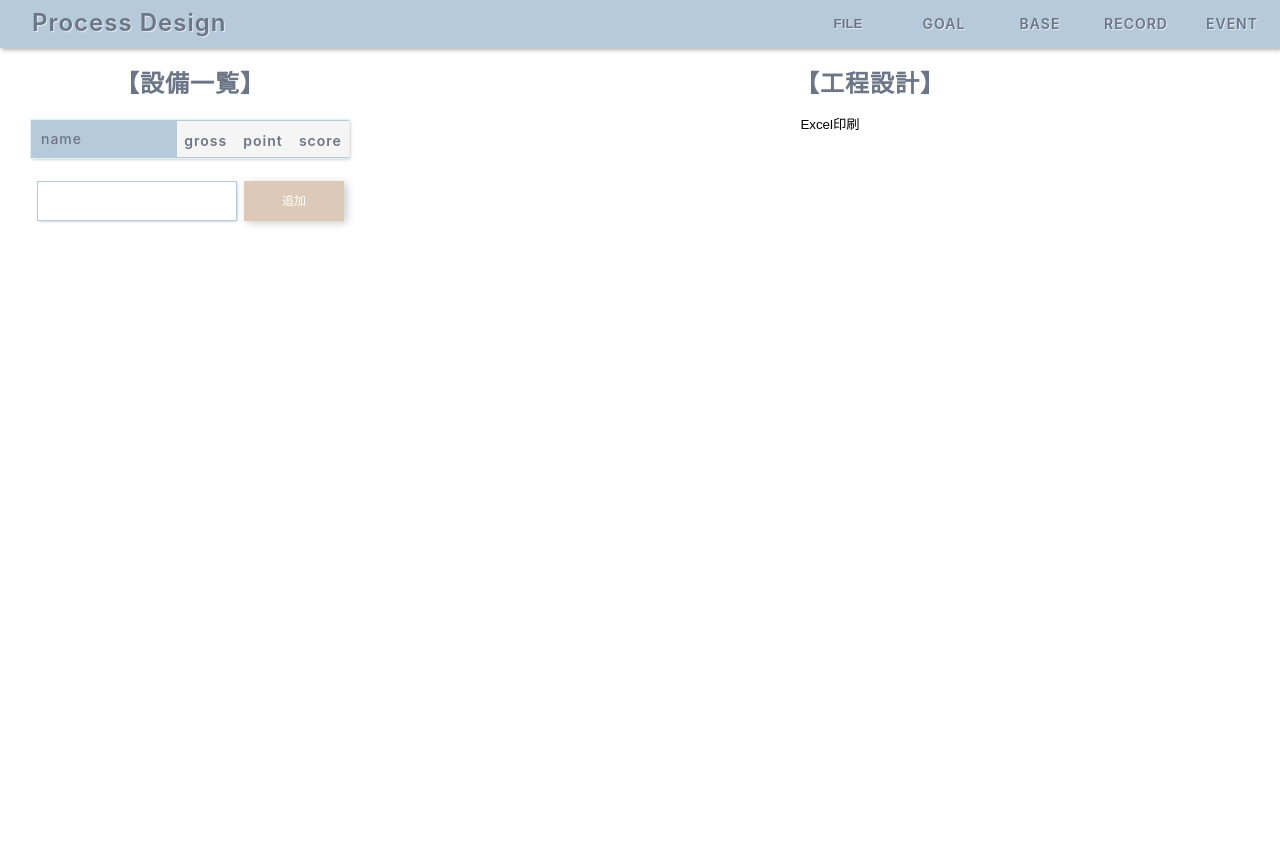
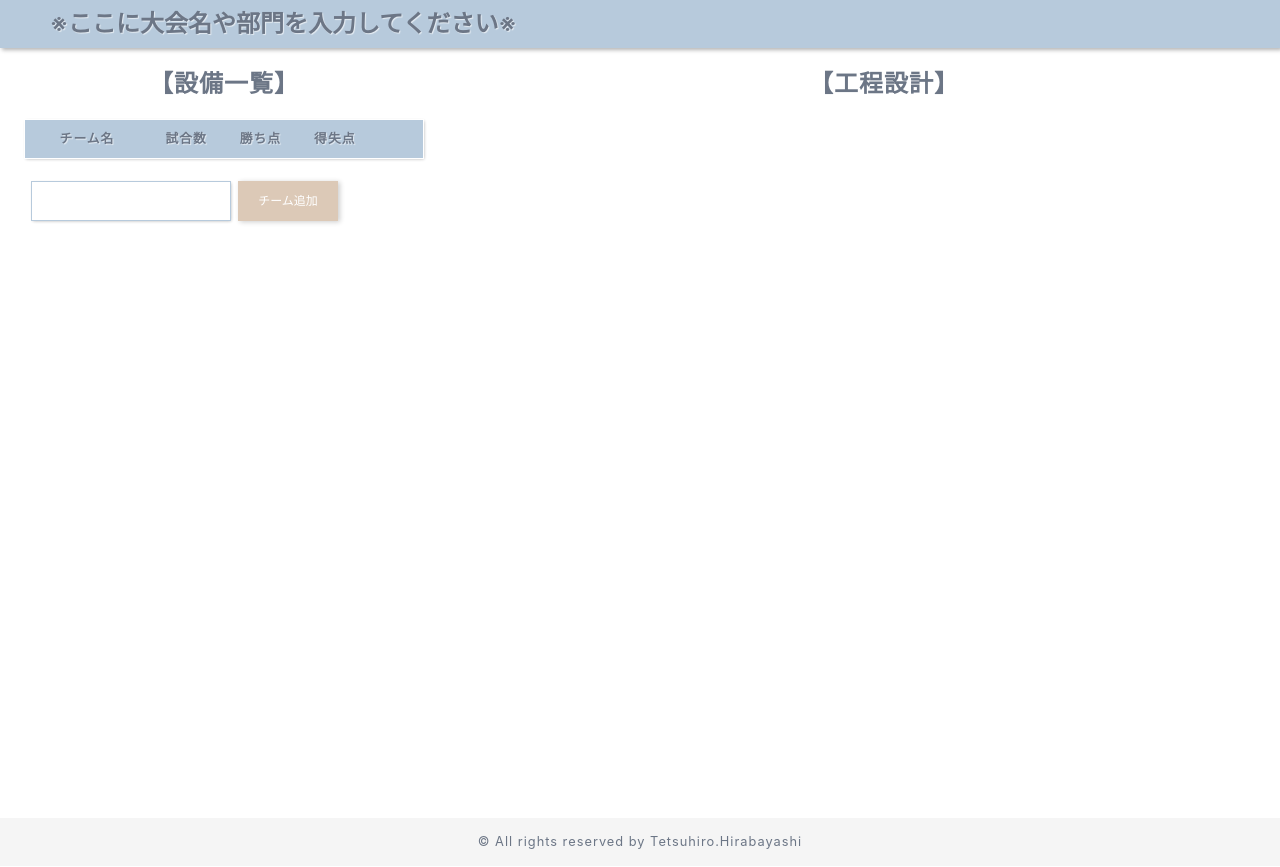
Before and after one commit to tetsu-hira/RecordApp, a React (Create React App) app: page / in a window 1280 px wide. Before the commit the page ends 800 px from the top, so only its background shows below. Built offline with nearby package versions, Linux system fonts and the light colour scheme.

Commit message:
チームの試合数カウントまで完成

```diff
--- a/public/css/style.css
+++ b/public/css/style.css
@@ -59,7 +59,6 @@ button {
 }
 
 .Footer {
-  position: absolute;
   bottom: 0;
   width: 100%;
   margin: auto;
@@ -92,6 +91,21 @@ button {
 }
 .Header h1 a:hover {
   opacity: 0.6;
+}
+.HeaderTitle {
+  width: 100%;
+  color: #6c7686;
+  border: none;
+  background-color: #b7cadc;
+  margin-left: 48px;
+  line-height: 2;
+  -webkit-appearance: none;
+  -moz-appearance: none;
+  appearance: none;
+  outline: none;
+  font-size: 1.5rem;
+  font-weight: 600;
+  text-shadow: 1px 1px 1px rgba(255, 255, 255, 0.65);
 }
 .Header .Jump {
   display: flex;
@@ -148,7 +162,7 @@ button {
   color: #fff;
   border: 1px solid #dcc9b7;
   margin: 8px 0;
-  box-shadow: 3px 2px 8px 0 rgba(0, 0, 0, 0.2);
+  box-shadow: 2px 1px 5px 0 rgba(0, 0, 0, 0.2);
 }
 .FormContent__button:hover {
   background-color: #ffffff;
@@ -162,56 +176,50 @@ button {
   border-top: none;
   display: flex;
   align-items: center;
-  border: 1px solid #e2f1f1;
+  border: 1px solid #fff;
   width: 100%;
   background-color: #b7cadc;
   box-shadow: 1px 1px 3px -1px rgba(0, 0, 0, 0.3);
+  text-shadow: 1px 1px 1px rgba(255, 255, 255, 0.65);
 }
 .Head .name {
-  font-size: 14px;
-  font-weight: 500;
+  font-size: 0.8rem;
+  font-weight: 600;
   color: #6c7686;
-  margin: auto auto auto 0;
-  text-align: left;
-  padding-left: 10px;
-  width: 200px;
+  margin: auto 0;
+  text-align: center;
+  width: 124px;
 }
 .Head .gross {
-  font-size: 14px;
-  font-weight: 500;
-  width: 80px;
+  font-size: 0.8rem;
   font-weight: 600;
+  width: 64px;
   height: 36px;
-  line-height: 40px;
-  background: #f5f5f5;
+  line-height: 36px;
   margin: auto;
   text-align: center;
 }
 .Head .point {
-  font-size: 14px;
-  font-weight: 500;
-  width: 80px;
+  font-size: 0.8rem;
   font-weight: 600;
+  width: 64px;
   height: 36px;
-  line-height: 40px;
-  background: #f5f5f5;
+  line-height: 36px;
   margin: auto;
   text-align: center;
 }
 .Head .score {
-  font-size: 14px;
-  font-weight: 500;
+  font-size: 0.8rem;
+  font-weight: 600;
   color: #6c7686;
-  width: 80px;
-  font-weight: 600;
+  width: 64px;
   height: 36px;
-  line-height: 40px;
-  background: #f5f5f5;
+  line-height: 36px;
   margin: auto;
   text-align: center;
 }
 .Head .space {
-  width: auto;
+  width: 51px;
 }
 
 .Item {
@@ -232,51 +240,53 @@ button {
   box-shadow: 1px 1px 3px -1px rgba(0, 0, 0, 0.3);
 }
 .ItemList__data .name {
-  font-size: 14px;
-  font-weight: 500;
+  font-size: 1rem;
   color: #6c7686;
-  margin: auto auto auto 0;
+  margin: auto 0;
   text-align: left;
-  padding-left: 10px;
-  width: 200px;
+  padding-left: 6px;
+  width: 124px;
+  line-height: 1;
 }
 .ItemList__data .gross {
-  font-size: 14px;
-  font-weight: 500;
-  width: 80px;
+  font-size: 1rem;
+  width: 64px;
   font-weight: 600;
   height: 36px;
-  line-height: 40px;
+  line-height: 2.2;
   background: #f5f5f5;
   margin: auto;
   text-align: center;
 }
 .ItemList__data .point {
-  font-size: 14px;
-  font-weight: 500;
-  width: 80px;
+  font-size: 1rem;
+  width: 64px;
   font-weight: 600;
   height: 36px;
-  line-height: 40px;
+  line-height: 2.2;
   background: #f5f5f5;
   margin: auto;
   text-align: center;
 }
 .ItemList__data .score {
-  font-size: 14px;
-  font-weight: 500;
+  font-size: 1rem;
   color: #6c7686;
-  width: 80px;
+  width: 64px;
   font-weight: 600;
   height: 36px;
-  line-height: 40px;
+  line-height: 2.2;
   background: #f5f5f5;
   margin: auto;
   text-align: center;
 }
+.ItemList__data .AddPlan {
+  width: 48px;
+  margin: auto 5px auto 0;
+}
 
 .Process {
   margin-bottom: 50px;
+  min-height: 48em;
 }
 .ProcessContainer {
   margin: auto 0;
@@ -287,9 +297,9 @@ button {
   min-width: 1280px;
 }
 .ProcessContainer .ProcessMain .ProcessList {
-  width: 320px;
-  margin-left: 30px;
-  margin-right: 30px;
+  width: 400px;
+  margin-left: 24px;
+  margin-right: 24px;
 }
 .ProcessContainer .ProcessMain .ProcessList__Border {
   padding: 10px 0;
@@ -322,7 +332,7 @@ button {
 .ProcessContainer .ProcessMain .ProcessList__Border .AddPlan {
   background: #b7cadc;
   font-size: 12px;
-  width: 64px;
+  width: 48px;
   height: 30px;
   line-height: 20px;
   text-align: center;
@@ -332,7 +342,7 @@ button {
   border-bottom: 2px solid #7694b180;
   border-right: 1px solid #cdd6df;
   border-radius: 4px;
-  margin: 4px;
+  margin: auto 3px auto 0;
   box-shadow: 0px 1px 4px 1px rgba(0, 0, 0, 0.2);
   -webkit-transform-style: preserve-3d;
   transform-style: preserve-3d;
@@ -347,11 +357,11 @@ button {
   border: 1px solid #b7cadc;
 }
 .ProcessContainer .ProcessMain .Result {
-  width: 920px;
+  width: 832px;
 }
 .ProcessContainer .ProcessMain .Result .title {
   margin: auto;
-  padding-left: 80px;
+  padding-left: 40px;
 }
 .ProcessContainer .ProcessMain .Result__Border {
   padding-top: 5px;
@@ -363,7 +373,7 @@ button {
   width: 50%;
   margin-bottom: 1em;
   padding-bottom: 1em;
-  border-bottom: 1px solid #b7cadc;
+  border-bottom: 1px solid #6c7686;
 }
 .ProcessContainer .ProcessMain .Result__Border .FlexCount {
   height: 88px;
@@ -412,11 +422,11 @@ button {
   box-shadow: 0px 1px 3px 0 rgba(0, 0, 0, 0.25);
 }
 .ProcessContainer .ProcessMain .Result__Border .FlexName .ResultName {
-  font-size: 1.5rem;
+  font-size: 1.2rem;
   border: 1px solid #b7cadc;
-  width: 240px;
-  height: 44px;
-  line-height: 40px;
+  width: 197px;
+  height: 50px;
+  line-height: 46px;
   margin: 4px 10px;
   box-shadow: 0px 1px 3px 0 rgba(0, 0, 0, 0.25);
 }
@@ -450,7 +460,7 @@ button {
   height: 88px;
 }
 .ProcessContainer .ProcessMain .Result__Border .FlexCross__item {
-  width: 80px;
+  width: 40px;
   height: 44px;
   line-height: 44px;
 }
--- a/sass/Module/Footer.scss
+++ b/sass/Module/Footer.scss
@@ -1,5 +1,5 @@
 .Footer {
-  position: absolute;
+  // position: absolute;
   bottom: 0;
   width: 100%;
   margin: auto;
--- a/sass/Module/Header.scss
+++ b/sass/Module/Header.scss
@@ -29,6 +29,21 @@
         opacity: 0.6;
       }
     }
+  }
+  &Title {
+    width: 100%;
+    color: $FontColor;
+    border: none;
+    background-color: $PrimaryColor;
+    margin-left: 48px;
+    line-height: 2;
+    -webkit-appearance: none;
+    -moz-appearance: none;
+    appearance: none;
+    outline: none;
+    font-size: 1.5rem;
+    font-weight: 600;
+    text-shadow: 1px 1px 1px rgba(255, 255, 255, 0.65);
   }
   .Jump {
     display: flex;
--- a/sass/Page/Form.scss
+++ b/sass/Page/Form.scss
@@ -23,7 +23,7 @@
       color: #fff;
       border: 1px solid $SecondaryColor;
       margin: 8px 0;
-      box-shadow: 3px 2px 8px 0 rgba(0, 0, 0, 20%);
+      box-shadow: 2px 1px 5px 0 rgba(0, 0, 0, 20%);
       &:hover {
         background-color: #ffffff;
         color: $SecondaryColor;
--- a/sass/Page/Head.scss
+++ b/sass/Page/Head.scss
@@ -4,54 +4,48 @@
   border-top: none;
   display: flex;
   align-items: center;
-  border: 1px solid $SubColor;
+  border: 1px solid $WhiteColor;
   width: 100%;
   background-color: $PrimaryColor;
   box-shadow: 1px 1px 3px -1px rgba(0, 0, 0, 0.3);
+  text-shadow: 1px 1px 1px rgba(255, 255, 255, 0.65);
   .name {
-    font-size: 14px;
-    font-weight: 500;
+    font-size: 0.8rem;
+    font-weight: 600;
     color: $FontColor;
-    margin: auto auto auto 0;
-    text-align: left;
-    padding-left: 10px;
-    width: 200px;
+    margin: auto 0;
+    text-align: center;
+    width: 124px;
   }
   .gross {
-    font-size: 14px;
-    font-weight: 500;
-    width: 80px;
+    font-size: 0.8rem;
     font-weight: 600;
+    width: 64px;
     height: 36px;
-    line-height: 40px;
-    background: $ChangeColor;
+    line-height: 36px;
     margin: auto;
     text-align: center;
   }
   .point {
-    font-size: 14px;
-    font-weight: 500;
-    width: 80px;
+    font-size: 0.8rem;
     font-weight: 600;
+    width: 64px;
     height: 36px;
-    line-height: 40px;
-    background: $ChangeColor;
+    line-height: 36px;
     margin: auto;
     text-align: center;
   }
   .score {
-    font-size: 14px;
-    font-weight: 500;
+    font-size: 0.8rem;
+    font-weight: 600;
     color: $FontColor;
-    width: 80px;
-    font-weight: 600;
+    width: 64px;
     height: 36px;
-    line-height: 40px;
-    background: $ChangeColor;
+    line-height: 36px;
     margin: auto;
     text-align: center;
   }
   .space {
-    width: auto;
+    width: 51px;
   }
 }
--- a/sass/Page/Process.scss
+++ b/sass/Page/Process.scss
@@ -1,5 +1,6 @@
 .Process {
   margin-bottom: 50px;
+  min-height: 48em;
   &Container {
     margin: auto 0;
     padding-top: 64px;
@@ -8,9 +9,9 @@
       display: flex;
       min-width: 1280px;
       .ProcessList {
-        width: 320px;
-        margin-left: 30px;
-        margin-right: 30px;
+        width: 400px;
+        margin-left: 24px;
+        margin-right: 24px;
         &__Border {
           padding: 10px 0;
           .SelectBox {
@@ -42,7 +43,7 @@
           .AddPlan {
             background: $PrimaryColor;
             font-size: 12px;
-            width: 64px;
+            width: 48px;
             height: 30px;
             line-height: 20px;
             text-align: center;
@@ -52,7 +53,7 @@
             border-bottom: 2px solid #7694b180;
             border-right: 1px solid #cdd6df;
             border-radius: 4px;
-            margin: 4px;
+            margin: auto 3px auto 0;
             box-shadow: 0px 1px 4px 1px rgba(0, 0, 0, 20%);
             -webkit-transform-style: preserve-3d;
             transform-style: preserve-3d;
@@ -69,10 +70,10 @@
         }
       }
       .Result {
-        width: 920px;
+        width: 832px;
         .title {
           margin: auto;
-          padding-left: 80px;
+          padding-left: 40px;
         }
         &__Border {
           padding-top: 5px;
@@ -83,7 +84,7 @@
             width: 50%;
             margin-bottom: 1em;
             padding-bottom: 1em;
-            border-bottom: 1px solid $PrimaryColor;
+            border-bottom: 1px solid $FontColor;
             &Count {
               height: 88px;
               &__flex {
@@ -134,11 +135,11 @@
                 box-shadow: 0px 1px 3px 0 rgba(0, 0, 0, 0.25);
               }
               .ResultName {
-                font-size: 1.5rem;
+                font-size: 1.2rem;
                 border: 1px solid $PrimaryColor;
-                width: 240px;
-                height: 44px;
-                line-height: 40px;
+                width: 197px;
+                height: 50px;
+                line-height: 46px;
                 margin: 4px 10px;
                 box-shadow: 0px 1px 3px 0 rgba(0, 0, 0, 0.25);
               }
@@ -176,7 +177,7 @@
             &Cross {
               height: 88px;
               &__item {
-                width: 80px;
+                width: 40px;
                 height: 44px;
                 line-height: 44px;
               }
--- a/src/App.tsx
+++ b/src/App.tsx
@@ -1,7 +1,7 @@
 import React from 'react';
 import './App.css';
 import Header from './components/Header';
-// import Footer from './components/Footer';
+import Footer from './components/Footer';
 import Process from './components/Process';
 
 const App: React.FC = () => {
@@ -9,7 +9,7 @@ const App: React.FC = () => {
     <div className="App">
       <Header />
       <Process />
-      {/* <Footer /> */}
+      <Footer />
     </div>
   );
 }
--- a/src/components/Footer.tsx
+++ b/src/components/Footer.tsx
@@ -2,7 +2,7 @@ import React from 'react';
 
 const Footer: React.FC = () => {
   return (
-    <div className="Footer">© All rights reserved by T.H</div>
+    <div className="Footer">© All rights reserved by Tetsuhiro.Hirabayashi</div>
   )
 }
 
--- a/src/components/Header.tsx
+++ b/src/components/Header.tsx
@@ -1,30 +1,25 @@
 import React from 'react';
-import File from "./File";
+import { useState } from "react";
+import { useEffect } from "react";
 
 
 
 
 const Header: React.FC = () => {
+  const [ title, setTitle ] = useState<string>("※ここに大会名や部門を入力してください※")
+
+  const changeTitle = (e:any) => {
+    setTitle(e.target.value);
+  }
+
+  useEffect(() => {
+    // Update the document title using the browser API
+    document.title = title
+  });
+
   return (
     <div className="Header">
-      <h1>
-        <a href="/">Process Design</a>
-      </h1>
-      <ul className="Jump">
-        <File />
-        <li className="JumpList">
-          <a href="/" className="JumpList__item">GOAL</a>
-        </li>
-        <li className="JumpList">
-          <a href="/" className="JumpList__item">BASE</a>
-        </li>
-        <li className="JumpList">
-          <a href="/" className="JumpList__item">RECORD</a>
-        </li>
-        <li className="JumpList">
-          <a href="/" className="JumpList__item">EVENT</a>
-        </li>
-      </ul>
+        <input className="HeaderTitle" type="text" onChange={changeTitle} value={title} />
     </div>
   )
 }
--- a/src/components/Process.tsx
+++ b/src/components/Process.tsx
@@ -1,9 +1,8 @@
 import { useState } from "react";
 import * as React from 'react';
-import ExcelJS from "exceljs";
+// import ExcelJS from "exceljs";
 // import File from "./File";
 // import { DragDropContext, Droppable, Draggable } from "react-beautiful-dnd"
-// import { useEffect } from "react";
 // import Select from 'react-select';
 // import ReactDOM from "react-dom";
 
@@ -41,10 +40,9 @@ type Pros = {
 
 
 const Process: React.FC = () => {
-  const [ plan, setPlan] = useState<Pros[]>([]);
+  const [ plan, setPlan ] = useState<Pros[]>([]);
   const [ time1, setTime1 ] = useState<number>(0);
   const [ time2, setTime2 ] = useState<number>(0);
-  // const [ count, setCount ] = useState<number>(0);
   const [ list, setList ] = useState<Pro[]>([]);
   const [ data, setData ] = useState<any>();
 
@@ -72,8 +70,18 @@ const Process: React.FC = () => {
   const addPlan = (index: number) => {
     const addName: any = list.find((elem) => list[index] === elem )
     setPlan([...plan, {name: addName.name, time1: 0, time2: 0}]);
-    console.log(plan);
+    const result: any = plan.filter(plans => {
+      return plans.name === list[index].name
+    })
+    // console.log(result1.length);
+    // list[0].gross = result1.length;
+    // setList([...list, ]);
+    // const result: any = list.find((elem) => list[index] === elem)
+    console.log(result);
+    const result1 = result.length + 1;
+    list[index].gross = result1;
   }
+
 
   const addTime1 = (index:number, minute:number) => {
     const targetPlan: any = plan.find((elem) => plan[index] === elem )
@@ -88,6 +96,7 @@ const Process: React.FC = () => {
     console.log(time2);
   }
 
+  /* いずれは実装したい
   const handleClickDownloadButton = async (
     e: React.MouseEvent<HTMLButtonElement, MouseEvent>,
     format:  "xlsx" | "csv"
@@ -118,6 +127,7 @@ const Process: React.FC = () => {
     a.click();
     a.remove();
   };
+  */
 
   // const handleOnDragEnd = (result:any) => {
   //   const items = Array.from(plan);
@@ -139,10 +149,10 @@ const Process: React.FC = () => {
             <h1>【設備一覧】</h1>
             <div className="ProcessList__Border">
               <div className="Head">
-                <div className="name">name</div>
-                <div className="gross">gross</div>
-                <div className="point">point</div>
-                <div className="score">score</div>
+                <div className="name">チーム名</div>
+                <div className="gross">試合数</div>
+                <div className="point">勝ち点</div>
+                <div className="score">得失点</div>
                 <div className="space"></div>
               </div>
               <ul className="Item">
@@ -153,7 +163,7 @@ const Process: React.FC = () => {
                       <div className="gross">{item.gross}</div>
                       <div className="point">{item.point}</div>
                       <div className="score">{item.score}</div>
-                      <button className="AddPlan" onClick={()=> addPlan(idx)}>追 加</button>
+                      <button className="AddPlan" onClick={()=> addPlan(idx)}>登録</button>
                     </div>
                 </li>
                 ))}
@@ -162,7 +172,7 @@ const Process: React.FC = () => {
             <div className="Form">
               <div className="FormContent">
                 <input className="FormContent__name" type="text" id="name" onChange={changeData}></input>
-                <button className="FormContent__button" type="submit" onClick={addList}>追加</button>
+                <button className="FormContent__button" type="submit" onClick={addList}>チーム追加</button>
               </div>
             </div>
           </div>
@@ -172,7 +182,7 @@ const Process: React.FC = () => {
                 { plan.map((item, idx: number) => (
                   <div className="Flex" key={idx}>
                     <div className="FlexNumber">
-                      { idx % 2 === 0 && <div className="FlexNumber__item">第{idx}試合</div> }
+                      { idx % 2 === 0 && <div className="FlexNumber__item">第{idx/2+1}試合</div> }
                     </div>
                     <div className="FlexCross">
                       { idx % 2 !== 0 && <div className="FlexCross__item">✖</div> }
@@ -181,12 +191,12 @@ const Process: React.FC = () => {
                     <div className="FlexCount">
                       <div className="FlexCount__flex">
                         { idx % 2 === 0 && <button className="AddCount" onClick={()=> addTime1(idx, -1)}>-</button> }
-                        { idx % 2 === 0 && <button className="AddCount" onClick={()=> addTime1(idx, 1)}>+</button> }
+                        { idx % 2 === 0 && <button className="AddCount" onClick={()=> addTime1(idx, 5)}>+</button> }
                         { idx % 2 !== 0 && <div className="ResultTime">{item.time1}</div> }
                       </div>
                       <div className="FlexCount__flex">
                         { idx % 2 === 0 && <button className="AddCount" onClick={()=> addTime2(idx, -1)}>-</button> }
-                        { idx % 2 === 0 && <button className="AddCount" onClick={()=> addTime2(idx, 1)}>+</button> }
+                        { idx % 2 === 0 && <button className="AddCount" onClick={()=> addTime2(idx, 5)}>+</button> }
                         { idx % 2 !== 0 && <div className="ResultTime">{item.time2}</div> }
                       </div>
                     </div>
@@ -197,12 +207,12 @@ const Process: React.FC = () => {
                     <div className="FlexCount">
                       <div className="FlexCount__flex">
                         { idx % 2 !== 0 && <button className="AddCount" onClick={()=> addTime1(idx, -1)}>-</button> }
-                        { idx % 2 !== 0 && <button className="AddCount" onClick={()=> addTime1(idx, 1)}>+</button> }
+                        { idx % 2 !== 0 && <button className="AddCount" onClick={()=> addTime1(idx, 5)}>+</button> }
                         { idx % 2 === 0 && <div className="ResultTime">{item.time1}</div> }
                       </div>
                       <div className="FlexCount__flex">
                         { idx % 2 !== 0 && <button className="AddCount" onClick={()=> addTime2(idx, -1)}>-</button> }
-                        { idx % 2 !== 0 && <button className="AddCount" onClick={()=> addTime2(idx, 1)}>+</button> }
+                        { idx % 2 !== 0 && <button className="AddCount" onClick={()=> addTime2(idx, 5)}>+</button> }
                         { idx % 2 === 0 && <div className="ResultTime">{item.time2}</div> }
                       </div>
                     </div>
@@ -210,9 +220,9 @@ const Process: React.FC = () => {
                 )) }
               </div>
             <div>
-              <button onClick={(e) => handleClickDownloadButton(e, "xlsx")}>
+              {/* <button onClick={(e) => handleClickDownloadButton(e, "xlsx")}>
                 Excel印刷
-              </button>
+              </button> */}
               {/* <button onClick={(e) => handleClickDownloadButton(e, "csv")}>
                 CSV形式
               </button> */}
```
Also changed, not shown: sass/Page/Item.scss (+18 -17 lines).
